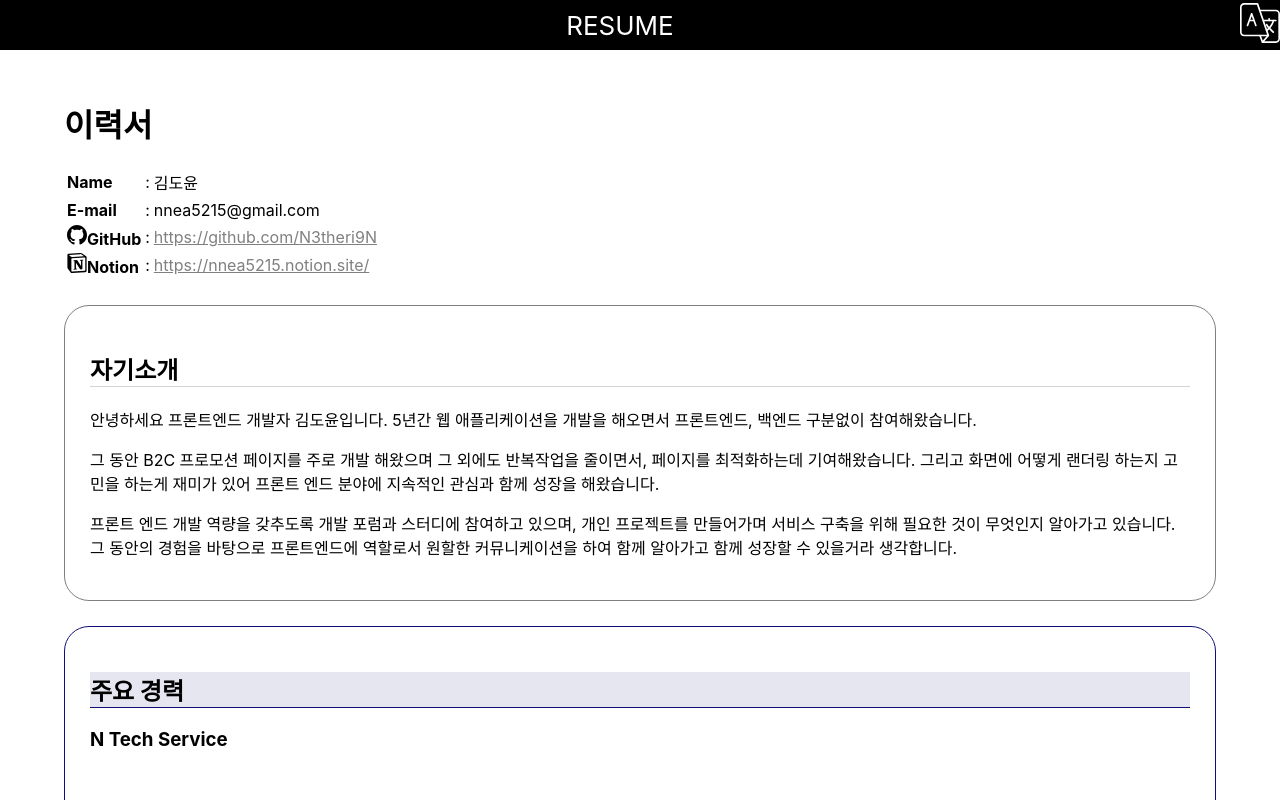
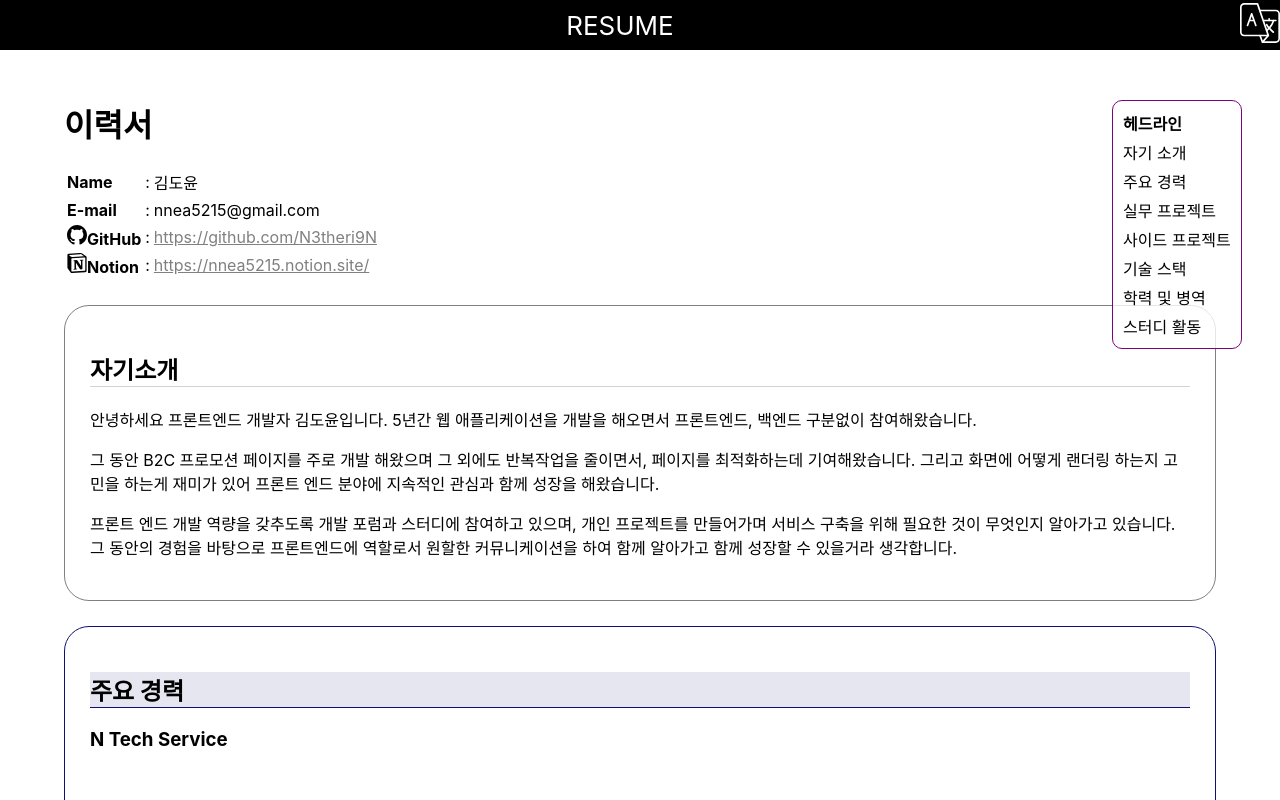
Before and after one commit to N3theri9N/omocha, a Next.js app: page /introduction in a window 1280 px wide. Shown: the top 800 px of the page. Built offline with nearby package versions, Linux system fonts and the light colour scheme.

Commit message:
navigator
- 네비게이션 기능 추가.

```diff
--- a/src/Introduction.tsx
+++ b/src/Introduction.tsx
@@ -1,11 +1,14 @@
 import Container from "./component/Introduction/Container";
 import "../public/locales";
+
 import Header from "./component/Introduction/header/Header";
+import Navigation from "./component/Introduction/Navigation";
 
 const Introduction: React.FC = () => {
   return (
     <>
       <Header />
+      <Navigation />
       <Container />
     </>
   );
--- a/src/component/Introduction/Container.tsx
+++ b/src/component/Introduction/Container.tsx
@@ -9,6 +9,7 @@ import History from "./History";
 import Study from "./Study";
 
 const Container: React.FC = () => {
+
   return (
     <div className={classes.container}>
       <Headline />
--- a/src/component/Introduction/Headline.tsx
+++ b/src/component/Introduction/Headline.tsx
@@ -5,7 +5,7 @@ const Headline: React.FC = () => {
   const { t } = useTranslation();
 
   return (
-    <div className={classes.headline}>
+    <div id="headline" className={classes.headline}>
       <h1>{t("title")}</h1>
       <table>
         <thead>
--- a/src/component/Introduction/History.tsx
+++ b/src/component/Introduction/History.tsx
@@ -5,7 +5,7 @@ import classes from "./History.module.css";
 const History: React.FC = () => {
   const { t } = useTranslation();
   return (
-    <div className={`${layout.hoc} ${classes.History}`}>
+    <div id="history" className={`${layout.hoc} ${classes.History}`}>
       <h2 className={classes.title}>{t("History")}</h2>
       <div className={layout.body}>
         <div className={layout.item}>
--- a/src/component/Introduction/Intro.tsx
+++ b/src/component/Introduction/Intro.tsx
@@ -5,7 +5,7 @@ const Intro: React.FC = () => {
   const { t } = useTranslation();
   const intro = t("introSection");
   return (
-    <div className={classes.intro}>
+    <div id="intro" className={classes.intro}>
       <h2 className={classes.title}>{t("introTitle")}</h2>
       <div dangerouslySetInnerHTML={{ __html: intro }}></div>
     </div>
--- a/src/component/Introduction/MainCareer.tsx
+++ b/src/component/Introduction/MainCareer.tsx
@@ -2,10 +2,10 @@ import { useTranslation } from "react-i18next";
 import classes from "./MainCareer.module.css";
 import layout from "./BodyLayout.module.css";
 
-const MainProjects: React.FC = () => {
+const MainCareer: React.FC = () => {
   const { t } = useTranslation();
   return (
-    <div className={`${layout.hoc} ${classes.MainCareer}`}>
+    <div id="mainCareer" className={`${layout.hoc} ${classes.MainCareer}`}>
       <h2 className={classes.title}>{t("MainCareerTitle")}</h2>
       <div>
         <h3>N Tech Service</h3>
@@ -38,4 +38,4 @@ const MainProjects: React.FC = () => {
   );
 };
 
-export default MainProjects;
+export default MainCareer;
--- a/src/component/Introduction/MainProjects.tsx
+++ b/src/component/Introduction/MainProjects.tsx
@@ -5,7 +5,7 @@ import layout from "./BodyLayout.module.css";
 const MainProjects: React.FC = () => {
   const { t } = useTranslation();
   return (
-    <div className={`${classes.MainProjects} ${layout.hoc}`}>
+    <div id="mainProjects" className={`${classes.MainProjects} ${layout.hoc}`}>
       <h2 className={classes.title}>{t("MainProjectsTitle")}</h2>
       <div className={layout.body}>
         <div className={layout.item}>
--- a/src/component/Introduction/MyStack.tsx
+++ b/src/component/Introduction/MyStack.tsx
@@ -6,7 +6,7 @@ import layout from "./BodyLayout.module.css";
 const MyStack = () => {
   const { t } = useTranslation();
   return (
-    <div className={`${classes.MainCareer} ${layout.hoc}`}>
+    <div id="myStack" className={`${classes.MainCareer} ${layout.hoc}`}>
       <h2 className={classes.title}>{t("Tech Stack")}</h2>
       <div className={classes.gridContainer}>
         <Image
--- /dev/null
+++ b/src/component/Introduction/Navigation.module.css
@@ -0,0 +1,16 @@
+.navigation {
+  position: fixed;
+  right: 3vw;
+  padding: 5px;
+  border-radius: 10px;
+  border: solid 1px purple;
+  background-color: rgba(255,255,255, 0.8);
+}
+
+.navItem {
+  margin: 5px;
+}
+
+.active {
+  font-weight: 600;
+}
--- /dev/null
+++ b/src/component/Introduction/Navigation.tsx
@@ -0,0 +1,77 @@
+import { useState, useEffect } from "react";
+import classes from "./Navigation.module.css";
+import Link from "next/link";
+
+const Navigation : React.FC = () => {
+
+  const [active, setActive] = useState<number>(0);
+
+  type section = {
+    id: string,
+    text: string
+  }
+  const items: section[] = [
+    { id: "headline" ,text: "헤드라인"},
+    { id: "intro", text: "자기 소개"},
+    { id: "mainCareer", text : "주요 경력"},
+    { id: "mainProjects", text : "실무 프로젝트"},
+    { id: "sideProjects", text : "사이드 프로젝트"},
+    { id: "myStack", text : "기술 스택"},
+    { id: "history", text : "학력 및 병역"},
+    { id: "study", text : "스터디 활동"},
+  ]
+
+  const scrollEvent = (function () {
+    let todo: boolean = true;
+    let offSet : number[];
+
+    const handleScroll = () => {
+      todo = false;
+      {
+        const newActive = offSet.filter(i => window.scrollY > i).length;
+        setActive(newActive);
+      }
+    };
+
+    let timer: NodeJS.Timer;
+
+    const init = () => {
+      window.addEventListener("scroll", () => {
+        todo && handleScroll();
+      });
+      offSet = items.map((section) => document.getElementById(section.id)?.offsetTop || 0)
+
+      timer = setInterval(() => {
+        todo = true;
+      }, 100);
+    };
+
+    const clearTimeout = () => {
+      clearInterval(timer);
+      window.removeEventListener("scroll", handleScroll);
+    };
+
+    return {
+      init,
+      clearTimeout,
+    };
+  })();
+
+  useEffect(() => {
+    scrollEvent.init();
+    return () => {
+      scrollEvent.clearTimeout();
+    };
+  }, []);
+  return <div className={classes.navigation}>
+    { items.map((val, index) => {
+      return (
+        <div key={val.id} className={classes.navItem}>
+          <Link className={`${index === active && classes.active}`} href={`#${val.id}`}>{val.text}</Link>
+        </div>
+      )
+    })}
+  </div>
+}
+
+export default Navigation
--- a/src/component/Introduction/SideProjects.tsx
+++ b/src/component/Introduction/SideProjects.tsx
@@ -5,7 +5,7 @@ import layout from "./BodyLayout.module.css";
 const SideProjects: React.FC = () => {
   const { t } = useTranslation();
   return (
-    <div className={`${classes.SideProjects} ${layout.hoc}`}>
+    <div id="sideProjects" className={`${classes.SideProjects} ${layout.hoc}`}>
       <h2 className={classes.title}>{t("Team Project")}</h2>
       <div className={layout.body}>
         <div className={layout.item}>
--- a/src/component/Introduction/Study.tsx
+++ b/src/component/Introduction/Study.tsx
@@ -6,7 +6,7 @@ import classes from "./Study.module.css";
 const Study: React.FC = () => {
   const { t } = useTranslation();
   return (
-    <div className={`${layout.hoc} ${classes.History}`}>
+    <div id="study" className={`${layout.hoc} ${classes.History}`}>
       <h2 className={classes.title}>{t("Study")}</h2>
       <div className={layout.body}>
         <div className={layout.item}>
```
